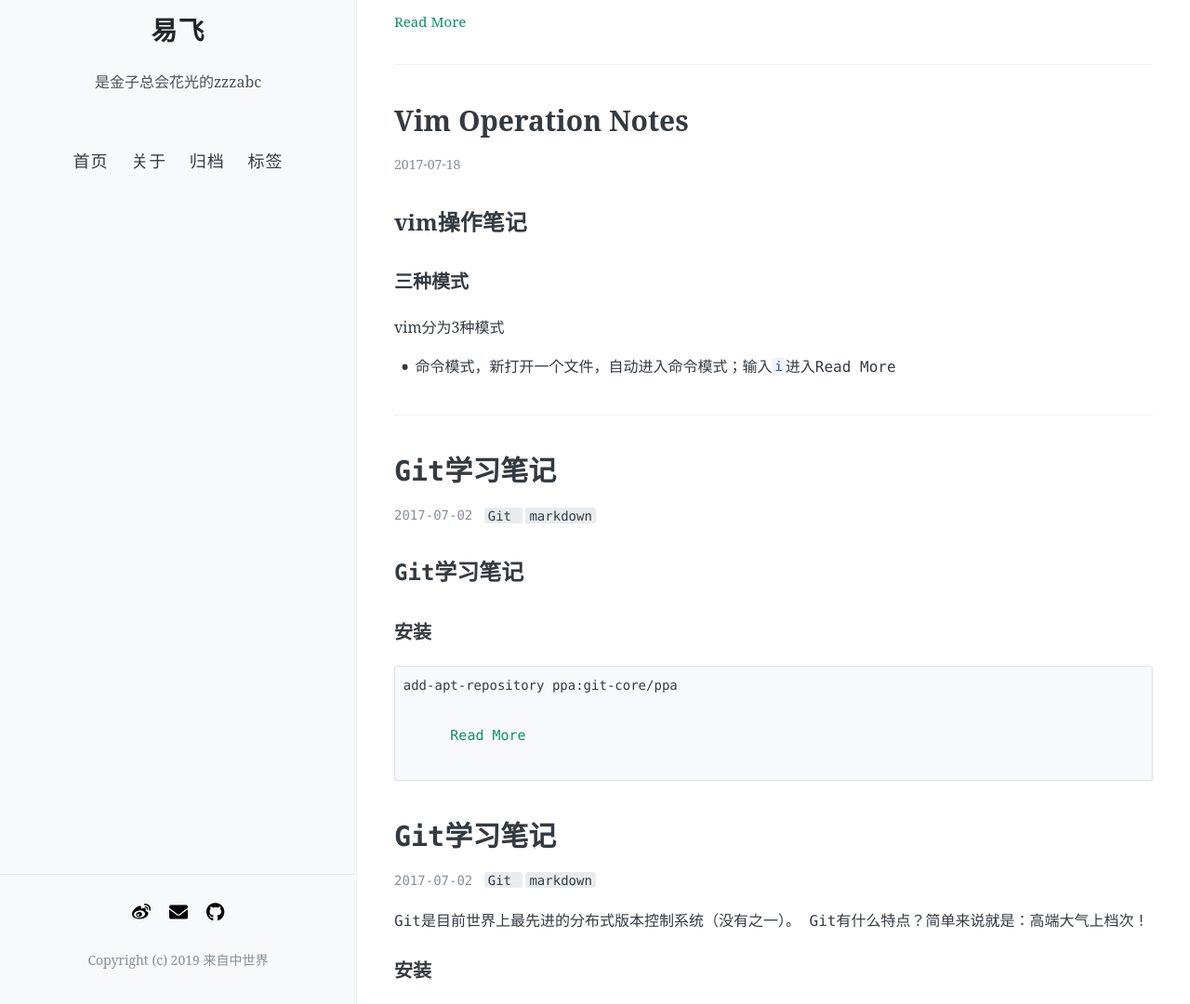
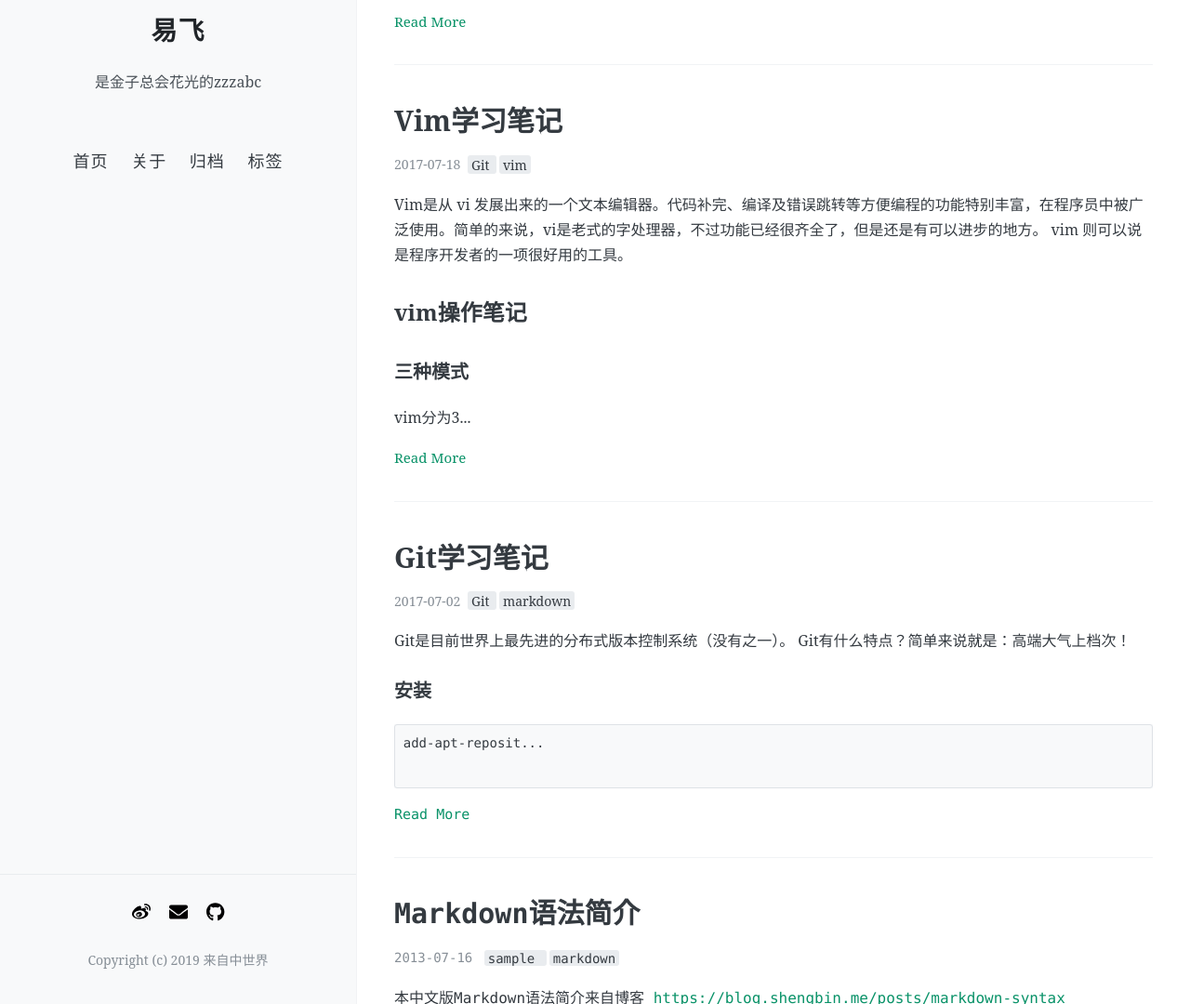
Before and after one commit to focusyi/focusyi.github.io, a Jekyll site: the page built from index.html, in a window 1280 px wide and 1400 px high. Shown: the part 320-1400 px from the top of the window at 93% size. Built offline with Jekyll 4.4.1, drawn with Linux system fonts in a browser that asks for light colours; nearby versions of some CDN libraries; the list of posts is cut into pages by our own code; some of the changed lines change nothing that is shown.

Commit message:
fix apparence

````diff
--- a/_posts/2017-07-18-vim-operation-notes.md
+++ b/_posts/2017-07-18-vim-operation-notes.md
@@ -1,3 +1,15 @@
+---
+layout: post
+title: Vim学习笔记
+date: 2017-07-18
+Author: yifei
+categories:
+tags: [Git, vim]
+comments: true
+---
+
+Vim是从 vi 发展出来的一个文本编辑器。代码补完、编译及错误跳转等方便编程的功能特别丰富，在程序员中被广泛使用。简单的来说，vi是老式的字处理器，不过功能已经很齐全了，但是还是有可以进步的地方。 vim 则可以说是程序开发者的一项很好用的工具。
+
 ## vim操作笔记
 
 ### 三种模式
--- a/_posts/2017-07-2-git-operation-notes.md
+++ /dev/null
@@ -1,110 +0,0 @@
----
-layout: post
-title: Git学习笔记
-date: 2017-07-02
-Author: yifei
-categories:
-tags: [Git, markdown]
-comments: true
----
-
-## Git学习笔记
-
-### 安装
-
-```shell
-add-apt-repository ppa:git-core/ppa #添加源
-apt-get install git
-```
-
-### Git基本操作
-把某个项目加入git管理
-```
-git init  #初始化
-```
-修改代码后提交git,若修改代码处于`modified`可省去`add`
-```
-git add README  #add new file
-git commit -m '描述信息' #modified代码
-```
-复制git仓库代码(克隆)
-```
-git clone git://github.com/schacon/grit.git
-```
-检查当前文件状态
-```
-git status
-```
-一共分为四个状态
-- untracked
-- unmodified
-- modified
-- staged
-
-移除文件
-```
-rm filename
-git rm filename
-```
-
-查看历史
-```
-git log -p -2 #查看最近的2条修改历史，并显示修改详情
-  			 --pretty=oneline #一行显示
-git last #最近的修改信息
-```
-撤销修改
-1、忘记add文件
-```
-git commit -m 'initial commit'
-git add forgotten_file
-git commit --amend
-```
-2、取消对文件的修改,包括`add`
-```
-git checkout
-```
-**远程仓库**
-```
-git remote add origin http://xxx #添加远程仓库
-git fetch [remote-name] #拉取远程仓库代码和分支
-git push origin master #推送代码到远程仓库和指定分支
-```
-### git分支
-`HEAD`不直接指向提交，而是指向当前分支，由当前分支指向提交，创建新的分支`dev`时，`HEAD`指向`dev`，当`dev`分支完成提交需要合并时，`master`指向`dev`的当前提交，所以，创建和合并分支都是轻量级的，因为只需要修改指针的位置
-```
-git branch  #查看分支
-
-git branch <name>  #创建分支
-
-git checkout <name>或者git switch <name>  #切换分支
-
-git checkout -b <name>或者git switch -c <name>  #创建+切换分支
-
-git merge <name> #合并某分支到当前分支
-
-git branch -d <name>  #删除分支
-```
-
-**解决冲突**
-当两个分支提交同一个文件，合并时，会产生冲突，需要手动解决，打开有冲突的文件，手动删除不需要的内容，保存后重新提交`commit`，随后自动完成合并
-```
-git log --graph --pretty=oneline --abbrev-commit
-```
-
-首先，`master`分支应该是非常稳定的，也就是仅用来发布新版本，平时不能在上面干活；
-那在哪干活呢？干活都在`dev`分支上，也就是说，`dev分支`是不稳定的，到某个时候，比如1.0版本发布时，再把`dev`分支合并到`master`上，在`master`分支发布1.0版本；你和你的小伙伴们每个人都在`dev`分支上干活，每个人都有自己的分支，时不时地往`dev`分支上合并就可以了。
-
-**bug分支**
-当前分支的任务未完成时需要临时修复其他bug，要先保存当前的工作环境，再切换到其他分支修改，完成bug修改后，再把代码"复制"到未完成的工作分支，即可开始继续写新的bug
-```
-git stash #存储当前工作环境
-git stash pop #恢复工作环境，并删除stash内容
-git cherry-pick 4c805e2 #复制修复好的bug代码到工作分支，或者直接在工作分支修复bug，可省去该步骤
-```
-
-**feature分支**
-如果分支上的功能因某些原因没办法合并，需要删除，使用`-D`强制删除
-```
-git branch -D <name>
-```
--- a/index.html
+++ b/index.html
@@ -7,7 +7,9 @@ layout: default
 {% endif %}
 
 <div class="posts">
-  {% for post in paginator.posts %}
+
+  {% for post in site.posts %}
+
     <article class="post">
       <h1>
         <a href="{{ site.baseurl }}{{ post.url }}">{{ post.title }}</a>
````
Also changed, not shown: 9 other files.
